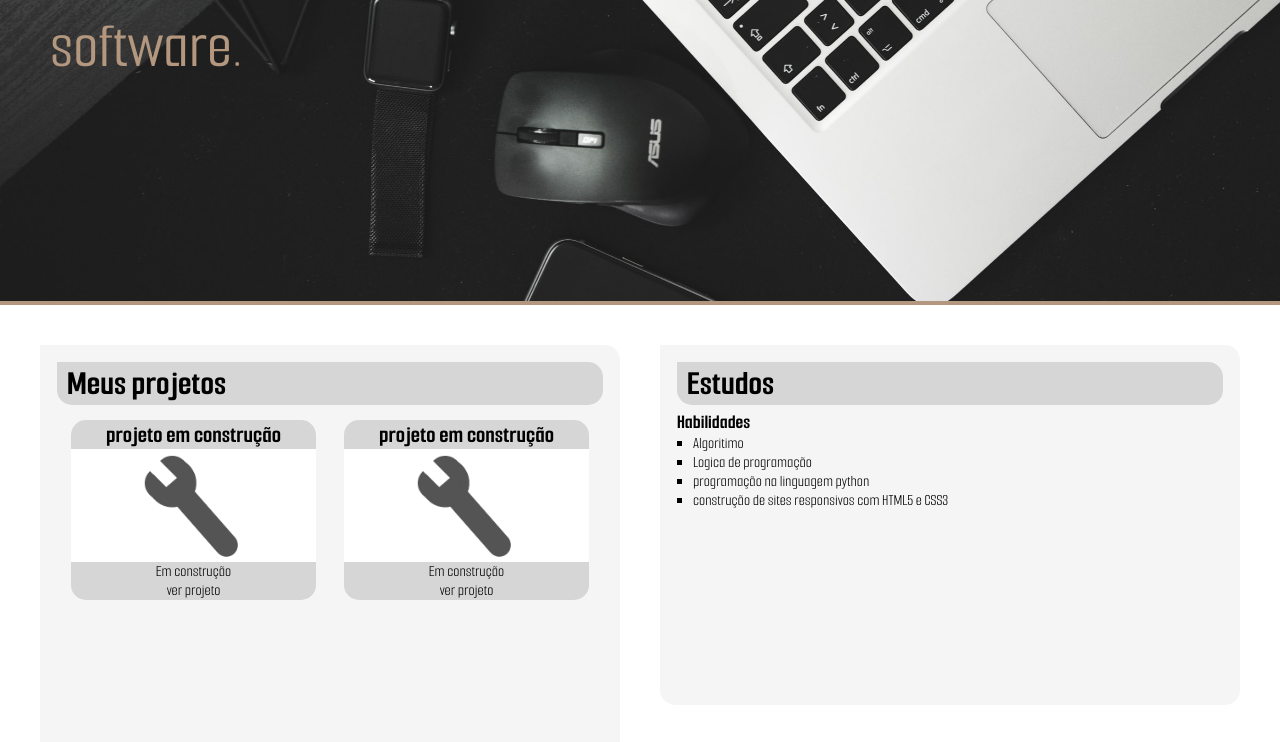
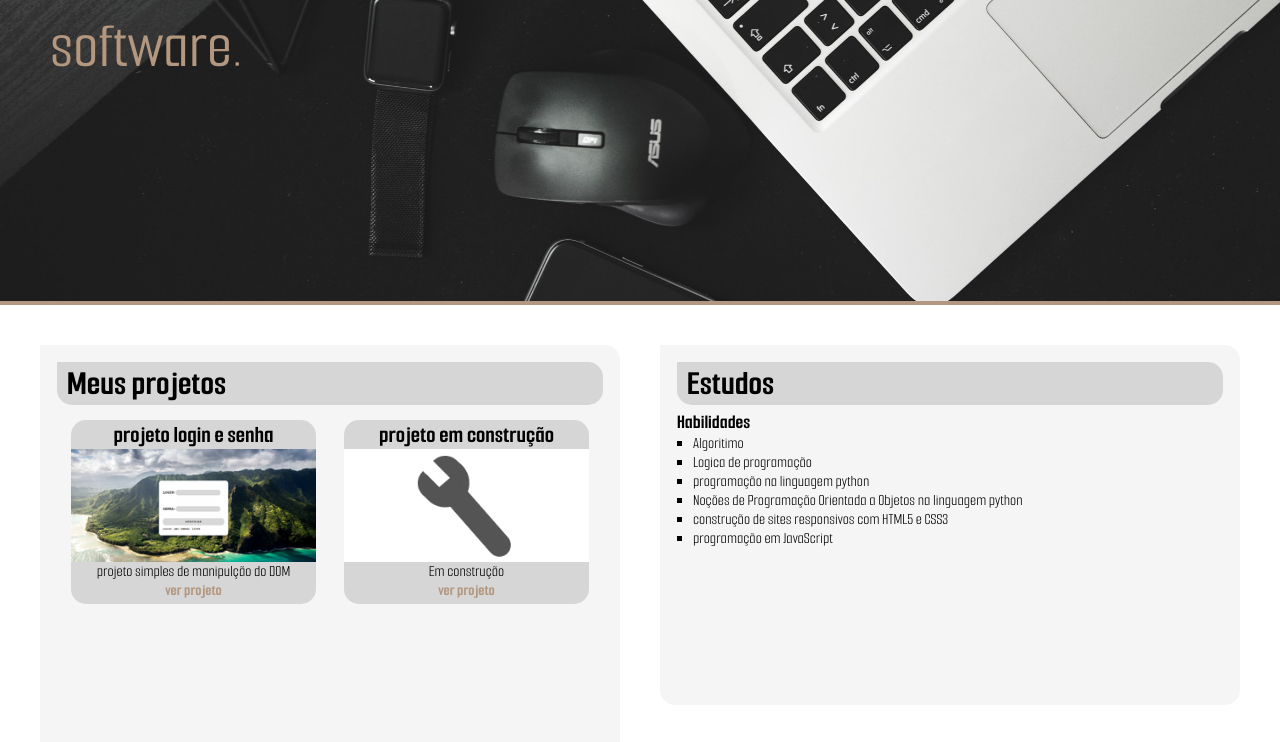
Before and after one commit to DouglasFJ/Portifolio_DouglasFJ, a plain HTML site: page index.html in a window 1280 px wide. Shown: the part 439-1181 px from the top of the page. Drawn offline with Linux system fonts and the light colour scheme.

Commit message:
adicionando projeto login e senha

```diff
--- a/assets/styles/index.css
+++ b/assets/styles/index.css
@@ -87,6 +87,14 @@
 
                 background-color: var(--cinza-claro);
             }
+                .projetos > div > div > a {
+                    margin-bottom: 4px;
+                    font-weight: 700;
+                    color: var(--marrom-claro);
+                }
+                .projetos > div > div > a:hover {
+                    color: #775d46;
+                }
 
         .Estudos  ul {
             list-style-type: square;
--- a/index.html
+++ b/index.html
@@ -43,14 +43,14 @@
             <h1>Meus projetos</h1>
             <div>
                 <div>
-                    <h2>projeto em construção</h2>
-                    <img src="assets/images/em_construção.png" alt="">
-                    <p>Em construção</p>
-                    <a href="">ver projeto</a>
+                    <h2>projeto login e senha</h2>
+                    <img src="assets/images/Projeto_loginSenha.png" alt="imagem do projeto">
+                    <p>projeto simples de manipulção do DOM</p>
+                    <a href="https://douglasfj.github.io/projeto-verificar-loginsenha/" target="_blank">ver projeto</a>
                 </div>
                 <div>
                     <h2>projeto em construção</h2>
-                    <img src="assets/images/em_construção.png" alt="">
+                    <img src="assets/images/em_construção.png" alt="imagem do projeto">
                     <p>Em construção</p>
                     <a href="">ver projeto</a>
                 </div>
@@ -64,7 +64,9 @@
                     <li>Algoritimo</li>
                     <li>Logica de programação</li>
                     <li>programação na linguagem python</li>
+                    <li>Noções de Programação Orientada a Objetos na linguagem python</li>
                     <li>construção de sites responsivos com HTML5 e CSS3</li>
+                    <li>programação em JavaScript</li>
                 </ul>
             </div>
         </article>
```
Also changed, not shown: assets/images/Projeto_loginSenha.png (added).
